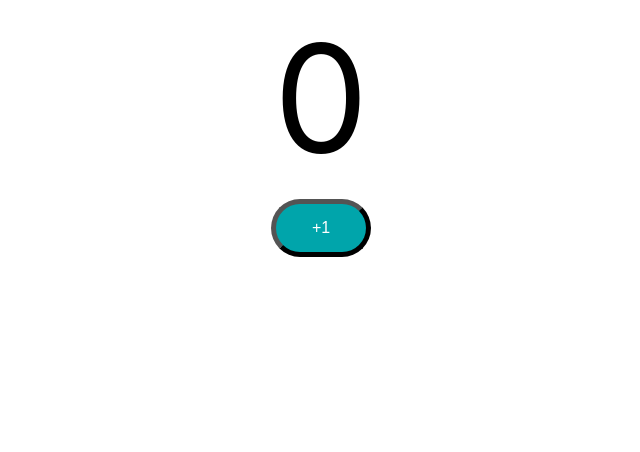
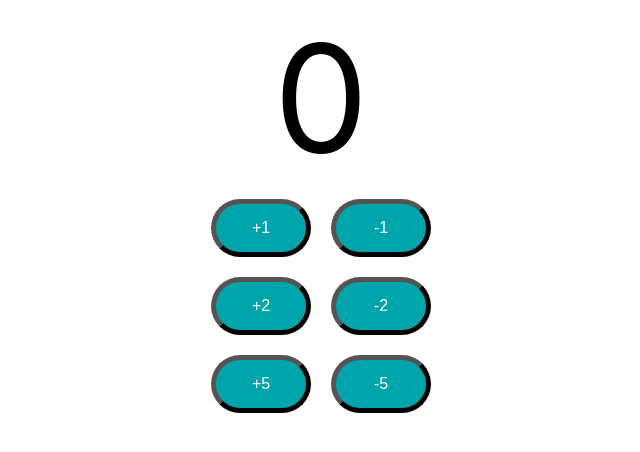
Before and after one commit to stynan27/todo-app, a React (Create React App) app: page / in a window 1280 px wide. Shown: the top 452 px of the page, without its empty margins (319-959 px from the left). Built offline with nearby package versions, Linux system fonts and the light colour scheme.

Commit message:
Pass prop values from parent to child

```diff
--- a/src/App.js
+++ b/src/App.js
@@ -4,9 +4,22 @@ import Counter from './components/counter/Counter';
 function App() {
   return (
     <div className="App">
-      <Counter></Counter>
+        <Counter/>
     </div>
   );
 }
 
+// props/properties pass as an object of key/value pairs
+//function PlayingWithProps(properties) {
+//console.log(properties.property1);
+
+// or directly via object decomposition
+// function PlayingWithProps({property1, property2}) {
+//     console.log(property1);
+
+//     return (
+//         <div>props</div>
+//     );
+// }
+
 export default App;
--- a/src/components/counter/Counter.css
+++ b/src/components/counter/Counter.css
@@ -1,15 +1,4 @@
-.counterButton {
-    font-size: 16px;
-    color: white;
-    background-color: #00a5ab;
-    width: 100px;
-    margin: 10px;
-    padding: 15px;
-    border-radius: 30px;
-    border-width: 5px;
-}
-
-.count {
+.totalCount {
     font-size: 150px;
     padding: 20px;
 }
--- a/src/components/counter/Counter.jsx
+++ b/src/components/counter/Counter.jsx
@@ -1,45 +1,30 @@
 import React, { useState } from 'react';
+
 import './Counter.css';
+import CounterButton from '../counterButton/CounterButton';
 
 export default function Counter() {
 
-    // JSX Embedded styling
-    // Instead opt for separate Counter.css file
-    // const buttonStyle = {
-    //   fontSize: "16px",
-    //   color: "white",
-    //   backgroundColor: "#00a5ab",
-    //   width: "100px",
-    //   margin: "10px",
-    //   padding: "15px",
-    //   borderRadius: "30px",
-    // };
-
+    // Initialize state variavle, with corresponding setter function
     // [0, f()]
     //const state = useState(0);
     //instead write...
     const [count, setCount] = useState(0);
 
-    function incrementCounterFunction() {
-        setCount(count+1);
+    function incrementCounterParent(by) {
+        setCount(count + by);
+    }
+
+    function decrementCounterParent(by) {
+        setCount(count - by);
     }
 
     return (
-        <div className="Counter">
-            <span className="count">{count}</span>
-                <div>
-                    {/* Example of style css object with camel-case fontSize
-                    and double curly braces i.e. {{}} */}
-                    {/* <button className="counterButton"
-                            onClick={incrementCounterFunction}
-                            style={buttonStyle}
-                    > */}
-                    <button className="counterButton"
-                            onClick={incrementCounterFunction}
-                    >
-                        +1
-                    </button>
-                </div>
-        </div>
-    )
+        <>
+            <span className="totalCount">{count}</span>
+            <CounterButton incrementMethod={incrementCounterParent} decrementMethod={decrementCounterParent}/>
+            <CounterButton by={2} incrementMethod={incrementCounterParent} decrementMethod={decrementCounterParent}/>
+            <CounterButton by={5} incrementMethod={incrementCounterParent} decrementMethod={decrementCounterParent}/>
+        </>
+    );
 }
--- /dev/null
+++ b/src/components/counterButton/CounterButton.css
@@ -0,0 +1,10 @@
+.counterButton {
+    font-size: 16px;
+    color: white;
+    background-color: #00a5ab;
+    width: 100px;
+    margin: 10px;
+    padding: 15px;
+    border-radius: 30px;
+    border-width: 5px;
+}
--- /dev/null
+++ b/src/components/counterButton/CounterButton.jsx
@@ -0,0 +1,63 @@
+import React, { useState } from 'react';
+import { PropTypes } from 'prop-types';
+import './CounterButton.css';
+
+export default function CounterButton({by, incrementMethod, decrementMethod}) {
+
+    // JSX Embedded styling
+    // Instead opt for separate Counter.css file
+    // const buttonStyle = {
+    //   fontSize: "16px",
+    //   color: "white",
+    //   backgroundColor: "#00a5ab",
+    //   width: "100px",
+    //   margin: "10px",
+    //   padding: "15px",
+    //   borderRadius: "30px",
+    // };
+
+    const [count, setCount] = useState(0);
+
+    function incrementCounterFunction() {
+        setCount(count + by);
+        incrementMethod(by);
+    }
+
+    function decrementCounterFunction() {
+        setCount(count - by);
+        decrementMethod(by);
+    }
+
+    return (
+        <div className="Counter">
+            <div>
+                {/* Example of style css object with camel-case fontSize
+                and double curly braces i.e. {{}} */}
+                {/* <button className="counterButton"
+                        onClick={incrementCounterFunction}
+                        style={buttonStyle}
+                > */}
+                <button className="counterButton"
+                        onClick={incrementCounterFunction}
+                >
+                    +{by}
+                </button>
+                <button className="counterButton"
+                        onClick={decrementCounterFunction}
+                >
+                    -{by}
+                </button>
+            </div>
+        </div>
+    )
+}
+
+// Specify type as number for props
+CounterButton.propTypes = {
+    by: PropTypes.number
+}
+
+// Specify default value for props
+CounterButton.defaultProps = {
+    by: 1
+}
```
